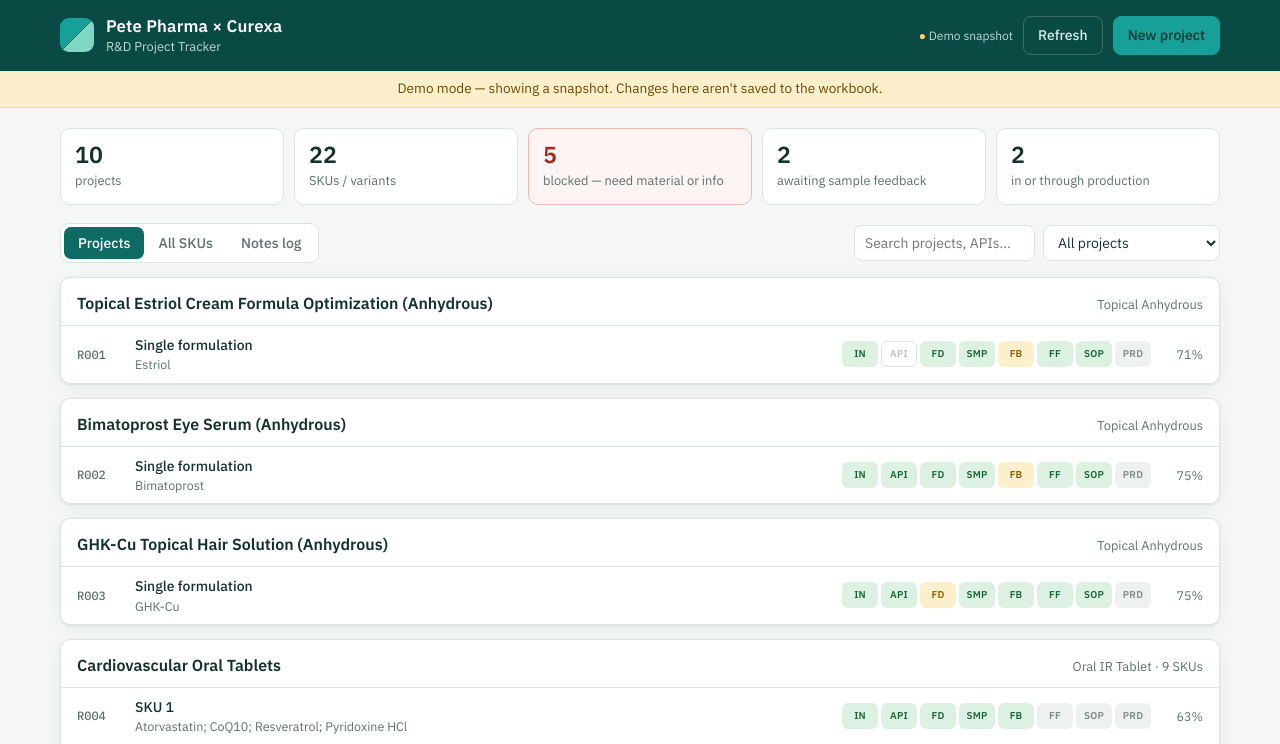
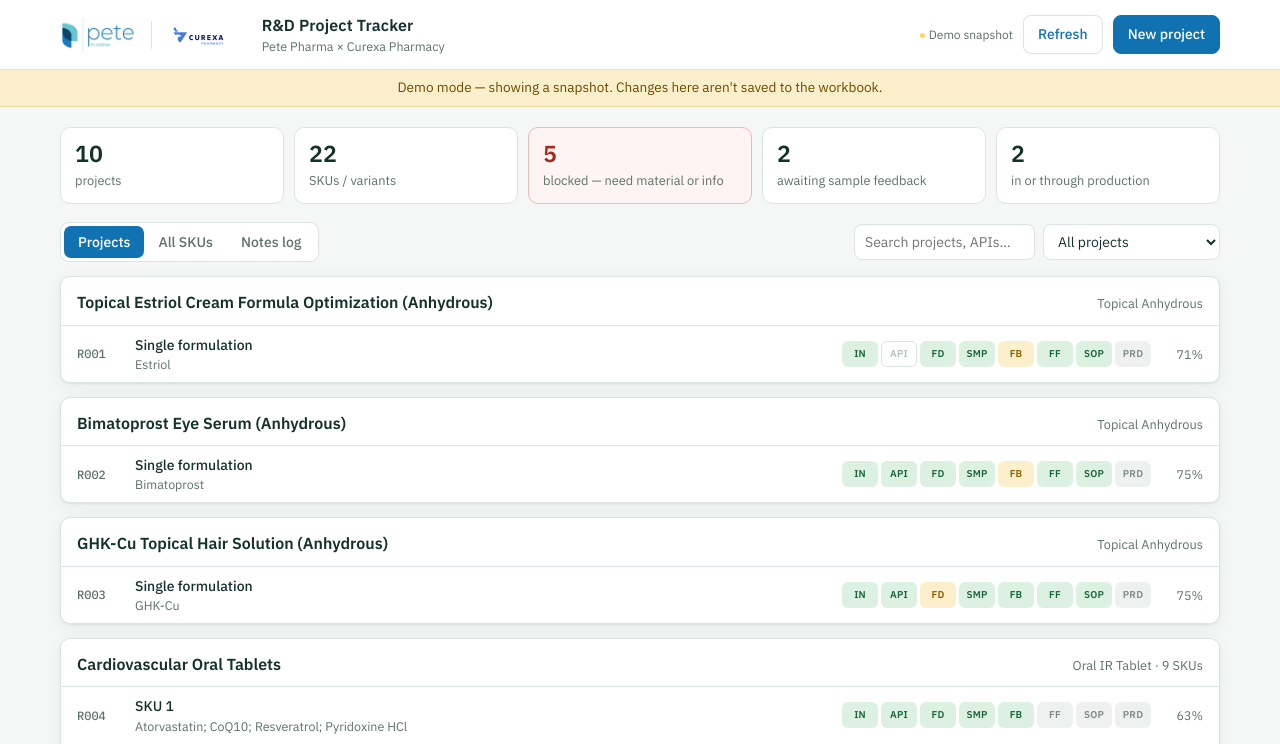
Before and after one commit to marcj06/curexa-tracker, a website: page index.html in a window 1280 px wide. Shown: the top 744 px of the page. Drawn offline with Linux system fonts and the light colour scheme; no server answers.

Commit message:
Rebrand: Pete Pharma identity, dual logos, favicon

```diff
--- a/config.js
+++ b/config.js
@@ -4,8 +4,8 @@
 // Edit and redeploy (or just re-upload) — no rebuild needed.
 // ============================================================================
 window.TRACKER_CONFIG = {
-  SITE_TITLE: "Pete Pharma × Curexa",
-  SITE_SUBTITLE: "R&D Project Tracker",
+  SITE_TITLE: "R&D Project Tracker",
+  SITE_SUBTITLE: "Pete Pharma × Curexa Pharmacy",
 
   // Pipeline stages, in order. Must match the Tracker sheet's column headers.
   STAGES: [
--- a/index.html
+++ b/index.html
@@ -3,7 +3,9 @@
 <head>
   <meta charset="UTF-8" />
   <meta name="viewport" content="width=device-width, initial-scale=1.0" />
-  <title>Pete Pharma × Curexa — R&D Tracker</title>
+  <title>Pete Pharma — R&D Tracker</title>
+  <link rel="icon" type="image/png" href="./assets/favicon.png" />
+  <link rel="apple-touch-icon" href="./assets/apple-touch-icon.png" />
   <link rel="preconnect" href="https://fonts.googleapis.com" />
   <link rel="preconnect" href="https://fonts.gstatic.com" crossorigin />
   <link href="https://fonts.googleapis.com/css2?family=IBM+Plex+Mono:wght@500&family=IBM+Plex+Sans:wght@400;500;600;700&display=swap" rel="stylesheet" />
@@ -16,10 +18,14 @@
     <header class="topbar">
       <div class="topbar-inner">
         <div class="brand">
-          <span class="brand-mark" aria-hidden="true"></span>
+          <span class="logo-plate">
+            <img class="logo logo-pete" src="./assets/pete-pharma-logo.png" alt="Pete Pharma" />
+            <span class="logo-div" aria-hidden="true"></span>
+            <img class="logo logo-curexa" src="./assets/curexa-logo.png" alt="Curexa Pharmacy" />
+          </span>
           <div>
-            <h1 id="site-title">Pete Pharma × Curexa</h1>
-            <p id="site-subtitle">R&D Project Tracker</p>
+            <h1 id="site-title">R&D Project Tracker</h1>
+            <p id="site-subtitle">Pete Pharma × Curexa Pharmacy</p>
           </div>
         </div>
         <div class="topbar-actions">
@@ -68,8 +74,12 @@
 
   <div id="gate" class="gate" hidden>
     <form id="gate-form" class="gate-card">
-      <span class="brand-mark big" aria-hidden="true"></span>
-      <h1>Pete Pharma × Curexa</h1>
+      <span class="gate-logos">
+        <img class="logo logo-pete" src="./assets/pete-pharma-logo.png" alt="Pete Pharma" />
+        <span class="logo-div" aria-hidden="true"></span>
+        <img class="logo logo-curexa" src="./assets/curexa-logo.png" alt="Curexa Pharmacy" />
+      </span>
+      <h1>R&D Project Tracker</h1>
       <p>R&D Project Tracker. Enter the site password to continue.</p>
       <input id="gate-pass" type="password" autocomplete="current-password" placeholder="Site password" required />
       <button class="btn primary" type="submit">Open tracker</button>
--- a/styles.css
+++ b/styles.css
@@ -8,9 +8,10 @@
   --ink: #15312c;
   --muted: #5d716c;
   --line: #dbe4e1;
-  --brand: #0e6b64;
-  --brand-deep: #0a4a45;
-  --brand-wash: #e3efed;
+  --brand: #1172b1;
+  --brand-deep: #06425f;
+  --brand-wash: #e4f1f7;
+  --accent: #62c3d2;
 
   --ok-bg: #ddf1e2;   --ok-ink: #19653a;
   --warn-bg: #fcf0cc; --warn-ink: #8a5d00;
@@ -33,7 +34,7 @@
 @media (prefers-color-scheme: dark) {
   :root:not([data-theme="light"]) {
     --bg: #111917; --surface: #19231f; --ink: #e3ece9; --muted: #96a7a2;
-    --line: #2b3934; --brand: #2cb3aa; --brand-deep: #0a3a36; --brand-wash: #1c302b;
+    --line: #2b3934; --brand: #3ba0dd; --brand-deep: #06425f; --brand-wash: #15303e; --accent: #62c3d2;
     --ok-bg: #1d3b29; --ok-ink: #93daab; --warn-bg: #3e3113; --warn-ink: #eec76e;
     --bad-bg: #44211a; --bad-ink: #f29b90; --idle-bg: #232d2a; --idle-ink: #8b9a95;
     --na-bg: #19231f; --na-ink: #5a6964;
@@ -44,7 +45,7 @@
 }
 :root[data-theme="dark"] {
   --bg: #111917; --surface: #19231f; --ink: #e3ece9; --muted: #96a7a2;
-  --line: #2b3934; --brand: #2cb3aa; --brand-deep: #0a3a36; --brand-wash: #1c302b;
+  --line: #2b3934; --brand: #3ba0dd; --brand-deep: #06425f; --brand-wash: #15303e; --accent: #62c3d2;
   --ok-bg: #1d3b29; --ok-ink: #93daab; --warn-bg: #3e3113; --warn-ink: #eec76e;
   --bad-bg: #44211a; --bad-ink: #f29b90; --idle-bg: #232d2a; --idle-ink: #8b9a95;
   --na-bg: #19231f; --na-ink: #5a6964;
@@ -69,25 +70,33 @@ button, input, select, textarea { font: inherit; color: inherit; }
 }
 
 /* ---------- top bar ---------- */
-.topbar { background: var(--brand-deep); color: #fff; }
+.topbar { background: var(--surface); color: var(--ink); border-bottom: 1px solid var(--line); }
 .topbar-inner {
   max-width: 1200px; margin: 0 auto; padding: 14px 20px;
   display: flex; align-items: center; justify-content: space-between; gap: 16px;
   flex-wrap: wrap;
 }
 .brand { display: flex; align-items: center; gap: 12px; }
-.brand-mark {
-  width: 34px; height: 34px; border-radius: 9px; flex: none;
-  background:
-    linear-gradient(135deg, #17a097 0 50%, transparent 50%),
-    linear-gradient(315deg, #7fd6c2 0 50%, transparent 50%),
-    var(--brand);
+.logo { display: block; width: auto; }
+.logo-pete { height: 38px; }
+.logo-curexa { height: 24px; }
+.logo-div { width: 1px; height: 28px; background: var(--line); flex: none; }
+.logo-plate { display: flex; align-items: center; gap: 14px; }
+.gate-logos { display: flex; align-items: center; justify-content: center; gap: 14px; margin-bottom: 14px; }
+@media (prefers-color-scheme: dark) {
+  :root:not([data-theme="light"]) .logo-plate,
+  :root:not([data-theme="light"]) .gate-logos {
+    background: #fff; border-radius: 10px; padding: 6px 14px;
+  }
 }
-.brand-mark.big { width: 46px; height: 46px; margin: 0 auto 10px; display: block; }
-.brand h1 { font-size: 1.05rem; font-weight: 600; margin: 0; letter-spacing: .01em; }
-.brand p { margin: 0; font-size: .8rem; color: #bcd9d4; }
+:root[data-theme="dark"] .logo-plate,
+:root[data-theme="dark"] .gate-logos {
+  background: #fff; border-radius: 10px; padding: 6px 14px;
+}
+.brand h1 { font-size: 1rem; font-weight: 600; margin: 0; letter-spacing: .01em; }
+.brand p { margin: 0; font-size: .78rem; color: var(--muted); }
 .topbar-actions { display: flex; align-items: center; gap: 10px; }
-.sync { font-size: .75rem; color: #bcd9d4; }
+.sync { font-size: .75rem; color: var(--muted); }
 .sync.live::before { content: "●  "; color: #7fe3a9; }
 .sync.demo::before { content: "●  "; color: #ffd36b; }
 
@@ -96,10 +105,10 @@ button, input, select, textarea { font: inherit; color: inherit; }
   border: 1px solid transparent; border-radius: 8px; padding: 8px 14px;
   cursor: pointer; font-weight: 500; font-size: .875rem; background: none;
 }
-.btn.primary { background: #17a097; color: #04332f; border-color: #17a097; }
-.btn.primary:hover { background: #2cb3aa; }
-.btn.ghost { color: #d9ebe8; border-color: #3d6b66; }
-.btn.ghost:hover { background: #135c56; }
+.btn.primary { background: var(--brand); color: #fff; border-color: var(--brand); }
+.btn.primary:hover { background: var(--brand-deep); }
+.btn.ghost { color: var(--brand); border-color: var(--line); }
+.btn.ghost:hover { background: var(--brand-wash); }
 .btn.quiet { color: var(--brand); border-color: var(--line); background: var(--surface); }
 .btn.quiet:hover { background: var(--brand-wash); }
 .btn.danger { color: var(--bad-ink); border-color: var(--line); background: var(--surface); }
@@ -279,7 +288,7 @@ button, input, select, textarea { font: inherit; color: inherit; }
 
 /* ---------- gate ---------- */
 .gate { min-height: 100vh; display: grid; place-items: center; background:
-  linear-gradient(160deg, var(--brand-deep), #0e6b64 70%, #17a097); padding: 16px; }
+  linear-gradient(160deg, #06425f, #1172b1 68%, #62c3d2); padding: 16px; }
 .gate-card {
   background: var(--surface); border-radius: 16px; padding: 34px 32px; width: min(380px, 100%);
   text-align: center; box-shadow: 0 24px 60px rgba(4, 30, 27, .35);
```
Also changed, not shown: assets/apple-touch-icon.png (added), assets/curexa-logo.png (added), assets/favicon.png (added), assets/pete-pharma-logo.png (added).
